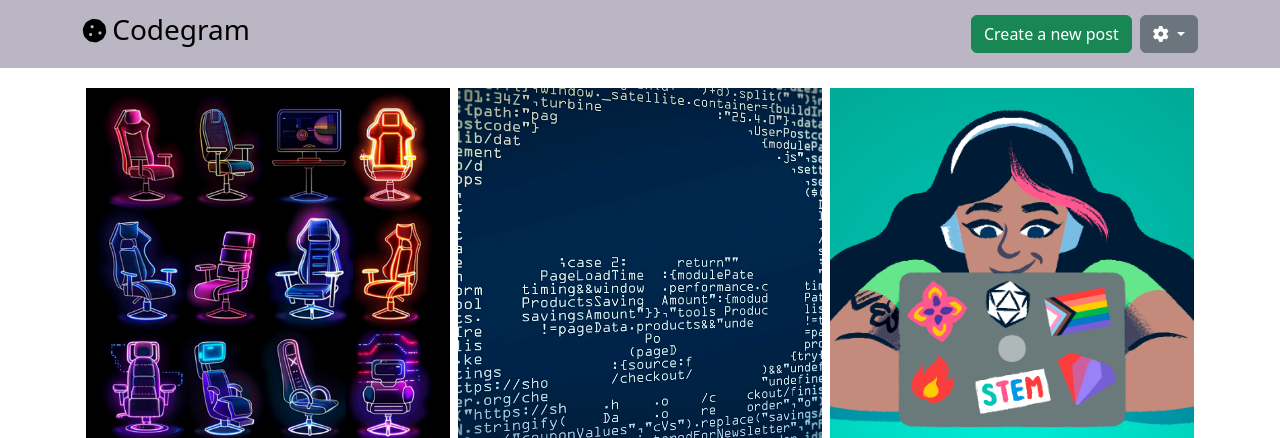
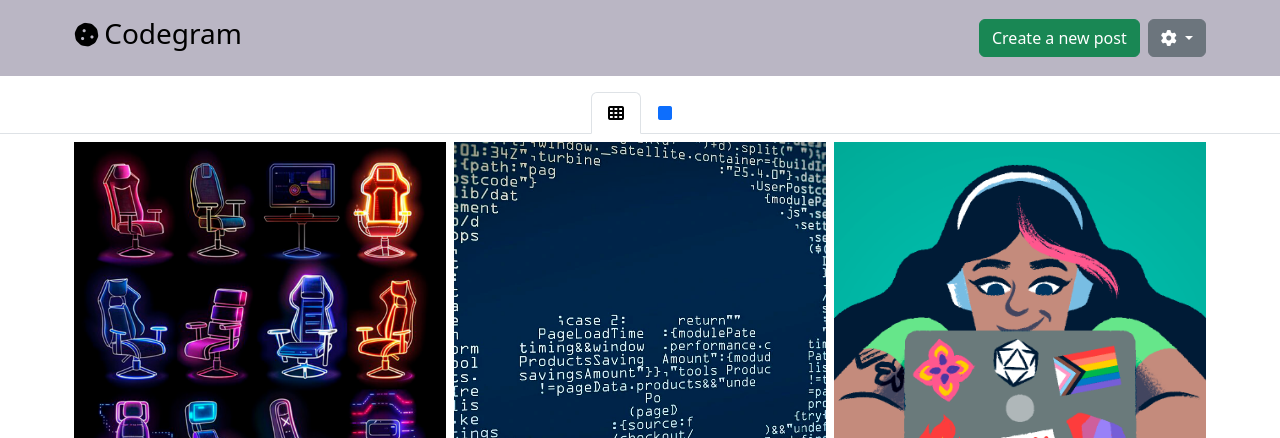
Before and after one commit to daviniapd/fs76-daviniapd-instagram_feed, a plain HTML site: page index.html in a window 1280 px wide. Shown: the top 438 px of the page. Drawn offline with nearby package versions, Linux system fonts and the light colour scheme.

Commit message:
navtab v1

```diff
--- a/index.html
+++ b/index.html
@@ -9,14 +9,23 @@
     <link rel="stylesheet" href="https://cdnjs.cloudflare.com/ajax/libs/font-awesome/6.5.2/css/all.min.css">
 </head>
 <body>
+
+<!-- NavBar start -->
   <nav class="navbar navbar-expand-lg navbar-light" style="background-color: #bab6c4;">
-    <div class="container">
+
+  <!-- Title navbar start -->
+    <div class="container p-1">
       <a class="navbar-brand" href="#">
         <span class="fa-solid fa-cookie" style="font-size: 25px;"></span>
         <h3 class="d-inline-block" class="align-text-top">Codegram</h3>
       </a>
+  <!-- Title navbar end -->
+
     <ul class="nav justify-content-end">
-        <li><button type="button" class="btn btn-success mx-2" data-bs-toggle="modal" data-bs-target="#myModal">
+
+    <!-- Modal start -->
+      <li>
+        <button type="button" class="btn btn-success mx-2" data-bs-toggle="modal" data-bs-target="#myModal">
           Create a new post
         </button>
       </li>
@@ -50,6 +59,9 @@
           </div>
         </div>
       </div>
+    <!-- Modal end -->
+
+    <!-- Dropdown start -->
       <li class="dropdown">
         <a class="btn btn-secondary dropdown-toggle" href="#" role="button" id="dropdownMenuLink" data-bs-toggle="dropdown" aria-expanded="false">
           <i class="fa-solid fa-gear"></i>
@@ -62,16 +74,37 @@
           <li><a class="dropdown-item text-danger" href="#">Log out</a></li>
         </ul>
       </li>
-        </div>
+    <!-- Dropdown end -->
     </ul>
     </div>
   </nav>
-  <div class="container p-3">
+  <!-- NavBar end -->
+
+  <!-- NavTab start -->
+    <nav class="nav-tab">
+      <ul class="nav nav-tabs mt-3 justify-content-center" id="myTab" role="tablist">
+        <li class="nav-item" role="presentation">
+          <button class="nav-link active" id="home-tab" data-bs-toggle="tab" data-bs-target="#home-tab-pane" type="button" role="tab" aria-controls="home-tab-pane" aria-selected="true">
+            <i class="fa-solid fa-table-cells"></i>
+          </button>
+        </li>
+        <li class="nav-item" role="presentation">
+          <button class="nav-link" id="profile-tab" data-bs-toggle="tab" data-bs-target="#profile-tab-pane" type="button" role="tab" aria-controls="profile-tab-pane" aria-selected="false">
+            <i class="fa-solid fa-square"></i>
+          </button>
+        </li>
+      </ul>
+
+    <div class="tab-content" id="myTabContent">
+
+    <!-- Gallery start -->
+      <div class="tab-pane fade show active" id="home-tab-pane" role="tabpanel" aria-labelledby="home-tab" tabindex="0">
+         <div class="container p-1">
             <div class="row g-2">
                <div class="col-4">
                 <img src="images/post1.png"  class="img-fluid my-1" alt="Gamer chair collage">
                 <img src="images/post4.png"  class="img-fluid my-1" alt="A psychedelic drawing of a person">
-            <img src="images/post7.png" class="img-fluid my-1" alt="Woman looking at a lake">
+                <img src="images/post7.png"  class="img-fluid my-1" alt="Woman looking at a lake">
               </div>
               <div class="col-4">
                 <img src="images/post2.png" class="img-fluid my-1" alt="A skull on a computer screen">
@@ -85,8 +118,10 @@
               </div>
             </div>
          </div>
+       </div>
 
-
+    <!-- Feed start -->
+     <div class="tab-pane fade" id="profile-tab-pane" role="tabpanel" aria-labelledby="profile-tab" tabindex="0">
         <div class="container p-3">
           <div class="row d-flex justify-content-center">
             <div class="col-6 border border-2 rounded p-0">
@@ -99,7 +134,8 @@
               </div>
               <div class="body p-3">
                 <p class="likes">Liked by <b>corsair</b>, <b>razer</b>, <b>ikea</b> and <b>50,000 others</b></p>
-          Once you start coding, you won't be able to stop. So I'm going to give you some advice: Choose a good throne <span class="text-primary">#forthefuture #gameofthrones</span></p>
+                  Once you start coding, you won't be able to stop. So I'm going to give you some advice: Choose a good throne <span class="text-primary">#forthefuture #gameofthrones</span>
+                </p>
               </div>
             </div>
          </div>
@@ -116,7 +152,8 @@
             </div>
             <div class="body p-3">
               <p class="likes">Liked by <b>4geeksacademy</b>, <b>mentalhealthfoundation</b>, and <b>80,000 others</b></p>
-          It is normal to feel frustrated while coding. Don't give up <span class="text-primary">#youarenotalone></p>
+                It is normal to feel frustrated while coding. Don't give up <span class="text-primary">#youarenotalone></span>
+              </p>
             </div>
           </div>
         </div>
@@ -133,12 +170,18 @@
             </div>
             <div class="body p-3">
               <p class="likes"><b>68.322 likes</b></p>
-          "For most a history, Anonymous was a woman" <span class="text-primary">#VirginiaWoolf #womencoding</span></p>
+                "For most a history, Anonymous was a woman" <span class="text-primary">#VirginiaWoolf #womencoding</span>
+              </p>
             </div>
           </div>
         </div>
       </div>
+    </div>
+  <!-- Feed end -->
 
+  </div>
+</nav>
+<!-- NavTab end -->
 
   <script src="https://cdn.jsdelivr.net/npm/bootstrap@5.3.3/dist/js/bootstrap.bundle.min.js" integrity="sha384-YvpcrYf0tY3lHB60NNkmXc5s9fDVZLESaAA55NDzOxhy9GkcIdslK1eN7N6jIeHz" crossorigin="anonymous"></script>
 </body>
```
Lines whose indentation alone changed are shown as unchanged.
